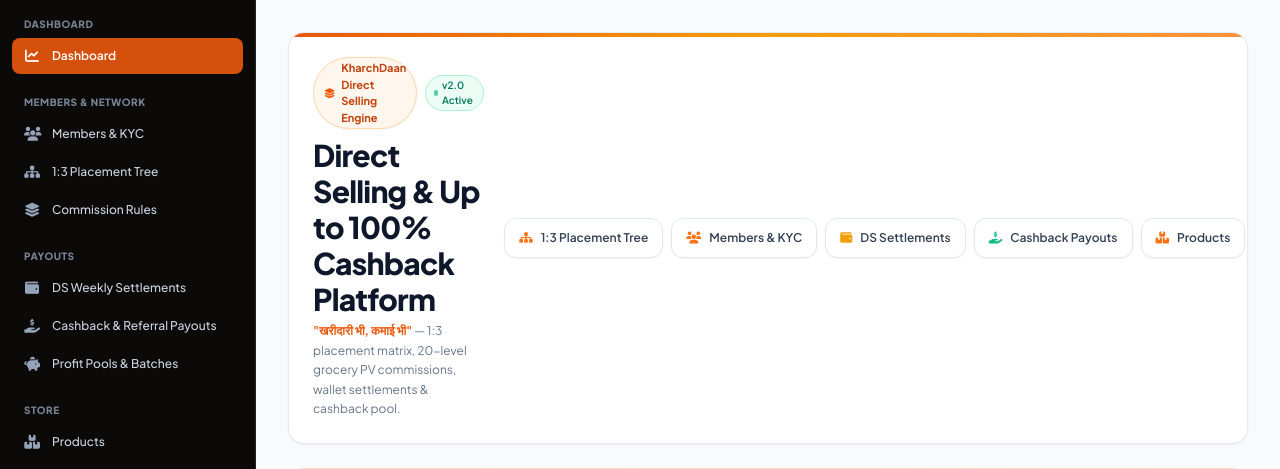
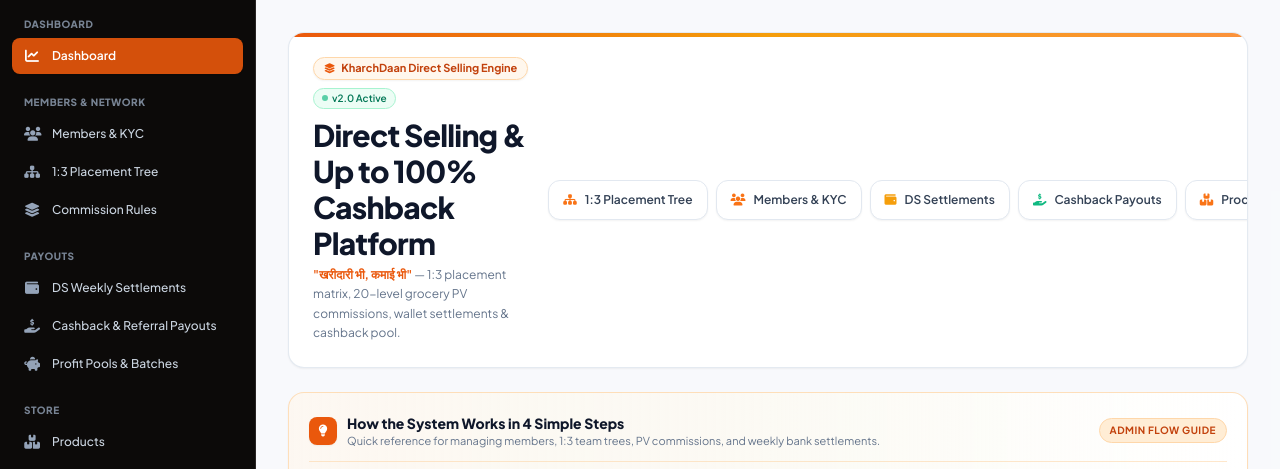
Before and after one commit to technomantraindia-lang/kharchdaan-backend, a Laravel app: page /super-admin/dashboard in a window 1280 px wide. Shown: the part 64-533 px from the top of the page. Run offline with Laravel 12, Linux system fonts and the light colour scheme; a user stored in the database is signed in; data comes from the database, SQL or seed files in the repository; data that the repository does not hold is empty; parts of the project's set-up code (start-up, migrations or seed data) failed here and were passed over; some libraries are stand-ins or nearby versions.

Commit message:
fix(admin): keep dashboard status pills on a single line
Co-authored-by: Cursor <cursoragent@cursor.com>

```diff
--- a/resources/views/admin/dashboard/index.blade.php
+++ b/resources/views/admin/dashboard/index.blade.php
@@ -18,12 +18,12 @@
         <div class="absolute top-0 left-0 right-0 h-1 bg-gradient-to-r from-orange-600 via-amber-500 to-orange-400"></div>
         <div class="relative z-10 flex flex-col xl:flex-row xl:items-center justify-between gap-5">
             <div>
-                <div class="flex items-center gap-2 mb-2">
-                    <span class="inline-flex items-center gap-1.5 px-2.5 py-0.5 rounded-full text-[11px] font-bold bg-orange-50 text-orange-700 border border-orange-200 shadow-xs">
+                <div class="flex flex-wrap items-center gap-2 mb-2">
+                    <span class="inline-flex items-center gap-1.5 px-2.5 py-0.5 rounded-full text-[11px] font-bold bg-orange-50 text-orange-700 border border-orange-200 shadow-xs whitespace-nowrap">
                         <i class="fas fa-layer-group text-[10px] text-orange-600"></i> KharchDaan Direct Selling Engine
                     </span>
-                    <span class="inline-flex items-center gap-1 px-2 py-0.5 rounded-full text-[10px] font-semibold bg-emerald-50 text-emerald-700 border border-emerald-200">
-                        <span class="w-1.5 h-1.5 rounded-full bg-emerald-500 animate-pulse"></span> v2.0 Active
+                    <span class="inline-flex items-center gap-1 px-2 py-0.5 rounded-full text-[10px] font-semibold bg-emerald-50 text-emerald-700 border border-emerald-200 whitespace-nowrap">
+                        <span class="w-1.5 h-1.5 rounded-full bg-emerald-500 animate-pulse shrink-0"></span> v2.0 Active
                     </span>
                 </div>
                 <h1 class="text-2xl lg:text-3xl font-extrabold tracking-tight text-slate-900">
```
